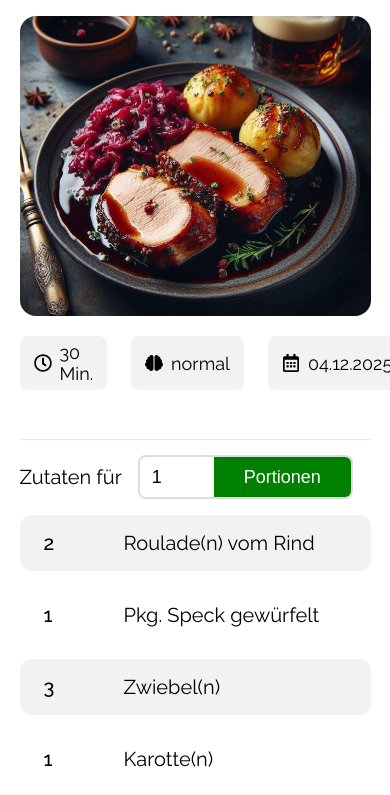
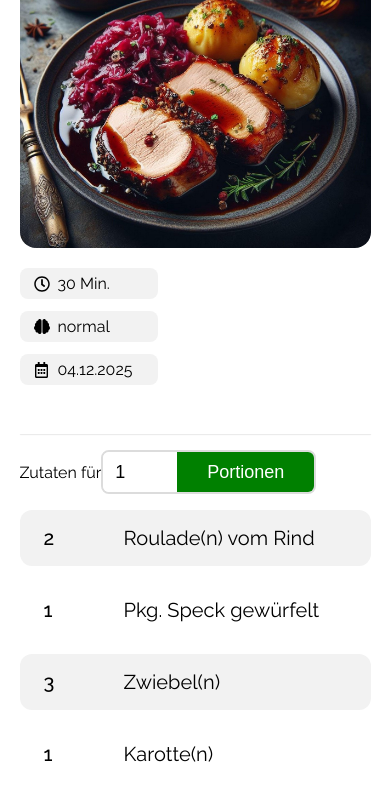
Before and after one commit to DeveloperQueen/Kochwelt, a plain HTML site: page yannick/yannicks_rezept.html in a window 390 px wide. Shown: the part 206-1001 px from the top of the page. Drawn offline with Linux system fonts and the light colour scheme; a script that the page names is missing; files whose address does not match are found by name.

Commit message:
responsive style.css

```diff
--- a/style.css
+++ b/style.css
@@ -102,7 +102,17 @@ button {
     text-underline-offset: 8px;
 }
 
-@media (max-width: 820px) {
+/* Media Query für den Menübutton und Responsive Website*/
+@media (max-width: 850px) {
+
+    h1 {
+        font-size: 24px;
+    }
+
+    .header-inner img {
+        height: 64px;
+        padding-top: 15px;
+    }
 
     .header-inner {
         align-items: center;
@@ -194,3 +204,15 @@ button {
 .footer_links:hover {
     opacity: 1;
 }
+
+/* Media Query für Resonsive Website */
+@media (max-width: 500px) {
+    .footer-nav {
+        gap: 6px;
+        flex-direction: column;
+    }
+
+    .footer_links {
+        font-size: 16px;
+    }
+}
--- a/yannick/yannicks_style.css
+++ b/yannick/yannicks_style.css
@@ -139,3 +139,31 @@
     gap: 24px;
     font-size: 24px;
 }
+
+/* Media Query für Resonsive Website */
+@media (max-width: 500px) {
+    .cooking_bar {
+        flex-direction: column;
+        gap: 12px;
+    }
+
+    .cooking_label {
+        gap: 8px;
+        padding: 6px 14px;
+        font-size: 16px;
+        width: 110px;
+    }
+
+    .cooking_label img {
+        width: 16px;
+        height: 16px;
+    }
+
+    .ingrediants {
+        font-size: 16px;
+    }
+
+    .calculator_bar {
+        gap: 0;
+    }
+}
```
